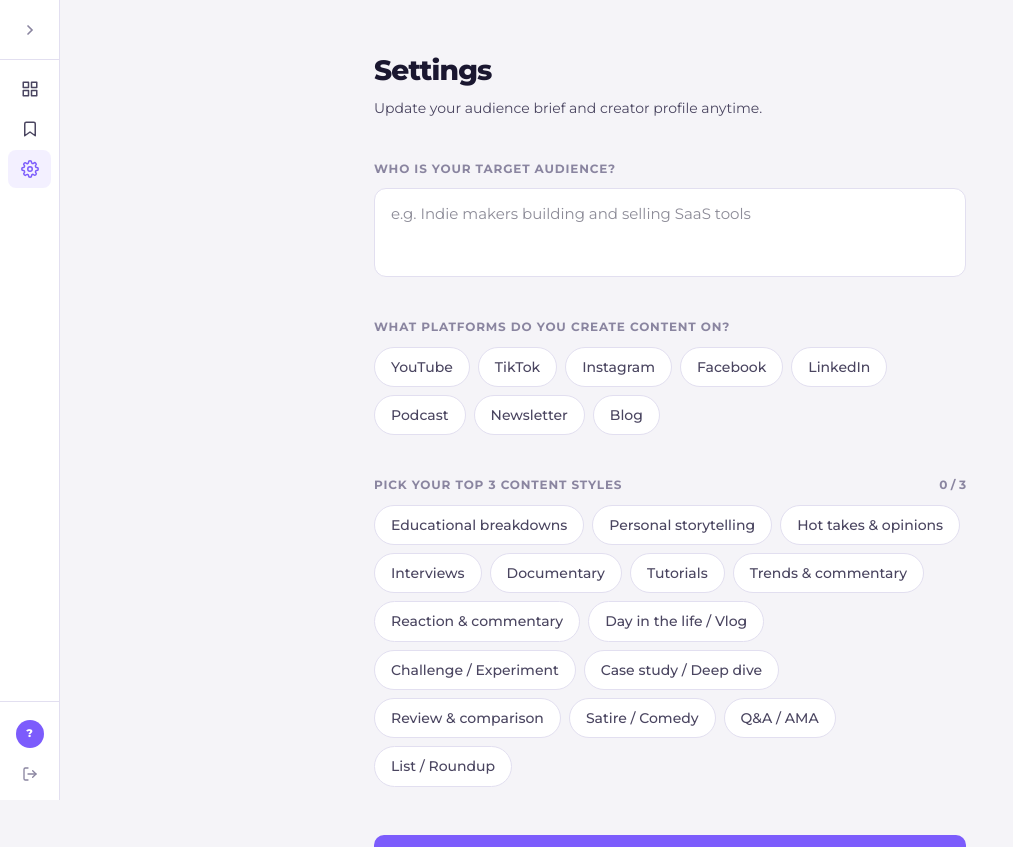
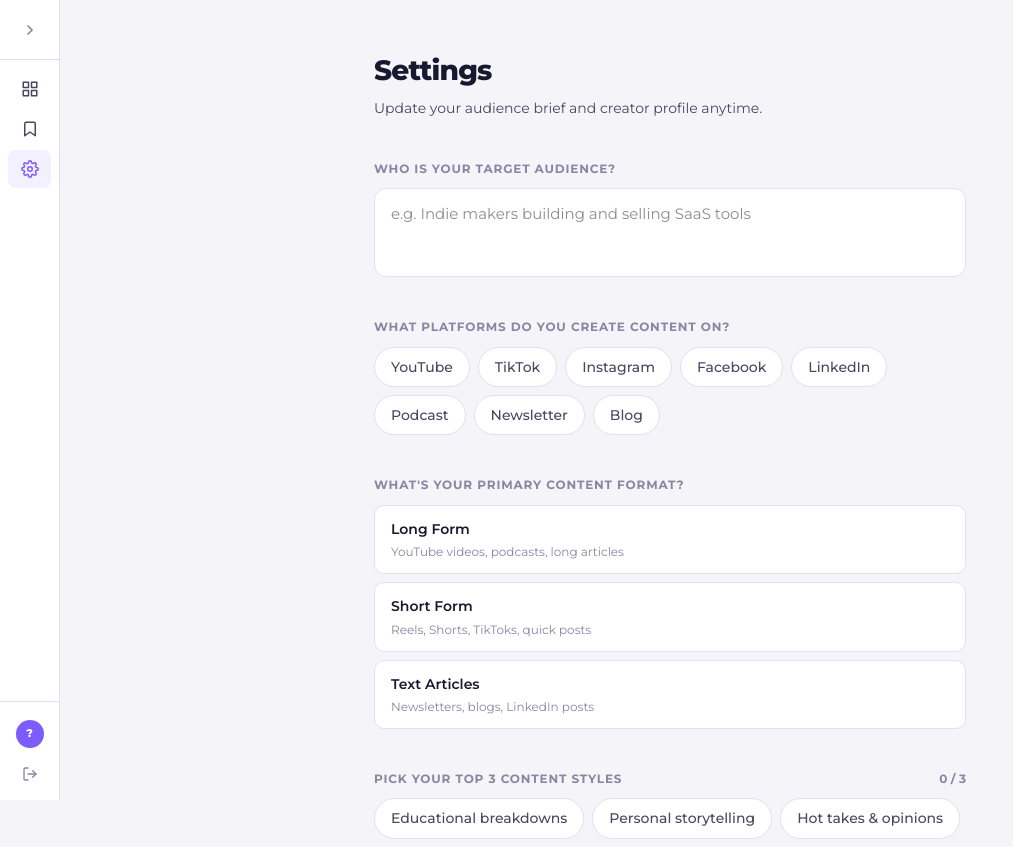
Before and after one commit to abhichandai/mtc, a Next.js app: page /settings in a window 1280 px wide. Shown: the top 847 px of the page, without its empty margins (0-1013 px from the left). Built offline with nearby package versions, Linux system fonts and the light colour scheme; no server answers.

Commit message:
feat: content format dimension — onboarding/settings/schema/AIE. Style fallbacks to 3 defaults. Dynamic platform context.

```diff
--- a/app/api/get-narratives/route.ts
+++ b/app/api/get-narratives/route.ts
@@ -25,41 +25,56 @@ const STYLE_LABELS: Record<string, string> = {
   satire: 'Satire / Comedy', qa: 'Q&A / AMA', listicle: 'List / Roundup',
 };
 
-function buildCreatorContext(platforms: string[], styles: string[], brief: string): string {
+const FORMAT_LABELS: Record<string, string> = {
+  long_form: 'Long Form',
+  short_form: 'Short Form',
+  text: 'Text Articles',
+};
+
+const DEFAULT_STYLES = ['Educational breakdowns', 'Personal storytelling', 'Hot takes & opinions'];
+
+function buildCreatorContext(platforms: string[], styles: string[], brief: string, contentFormat: string): string {
   const platformStr = platforms.length
     ? platforms.map(p => PLATFORM_LABELS[p] || p).join(', ')
     : null;
-  const styleLabels = styles.length
-    ? styles.map(s => STYLE_LABELS[s] || s)
-    : null;
-  const styleStr = styleLabels ? styleLabels.join(', ') : null;
-  const ideaCount = styles.length || 3;
+
+  // Fill up to 3 styles with defaults if fewer than 3 selected
+  const selectedStyleLabels = styles.map(s => STYLE_LABELS[s] || s);
+  const fillerStyles = DEFAULT_STYLES.filter(d => !selectedStyleLabels.includes(d));
+  const allStyleLabels = [...selectedStyleLabels, ...fillerStyles].slice(0, 3);
+
+  const formatLabel = contentFormat ? FORMAT_LABELS[contentFormat] || contentFormat : null;
 
   let ctx = `CREATOR CONTEXT:`;
   ctx += `\nAudience: ${brief || 'general audience'}.`;
   if (platformStr) ctx += `\nPlatform(s): ${platformStr}.`;
-  if (styleStr) ctx += `\nContent style(s): ${styleStr}.`;
+  if (formatLabel) ctx += `\nPrimary content format: ${formatLabel}.`;
+  ctx += `\nContent styles: ${allStyleLabels.join(', ')}.`;
 
   ctx += `\n\nCONTENT IDEAS INSTRUCTIONS:`;
-  ctx += `\nGenerate exactly ${ideaCount} content idea(s) per narrative — one per style listed above.`;
+  ctx += `\nGenerate exactly 3 content ideas per narrative — one per style listed above (${allStyleLabels.join(', ')}).`;
+  ctx += `\nLabel each idea with its style name. Frame each as a concrete, immediately actionable piece.`;
 
-  if (styleLabels && styleLabels.length > 0) {
-    ctx += `\nEach idea must be labelled with its style and specifically framed for how this creator executes that format.`;
-    styleLabels.forEach(style => {
-      ctx += `\n- "${style}" idea: write it as a concrete ${style.toLowerCase()} piece${platformStr ? ` for ${platformStr}` : ''}.`;
-    });
+  allStyleLabels.forEach(style => {
+    ctx += `\n- "${style}": write this as a specific ${style.toLowerCase()} piece${platformStr ? ` suited for ${platformStr}` : ''}.`;
+  });
+
+  if (formatLabel) {
+    ctx += `\nFormat context: this creator makes ${formatLabel} content.`;
+    if (formatLabel === 'Short Form') ctx += ` Ideas should be punchy, single-focus, and built for fast consumption.`;
+    if (formatLabel === 'Long Form') ctx += ` Ideas can have depth — multi-part structure, thorough exploration, longer narrative arc.`;
+    if (formatLabel === 'Text Articles') ctx += ` Ideas should be argument-driven with a clear thesis, written voice, and structured flow.`;
   }
 
   if (platformStr && platforms.length >= 2) {
     const eg1 = PLATFORM_LABELS[platforms[0]] || platforms[0];
     const eg2 = PLATFORM_LABELS[platforms[1]] || platforms[1];
-    ctx += `\nRemember: the same topic looks very different on ${eg1} vs ${eg2} — tailor the framing, length, and hook accordingly.`;
+    ctx += `\nNote: the same topic looks and performs differently on ${eg1} vs ${eg2} — tailor the framing and format norms for each platform accordingly.`;
   } else if (platformStr) {
-    ctx += `\nTailor the framing, hook, and format specifically for ${platformStr}.`;
+    ctx += `\nTailor the framing and format norms specifically for ${platformStr}.`;
   }
 
-  ctx += `\nDo NOT use generic "Educational/Story/Debate" labels. Use the creator's actual style names as listed above.`;
-  ctx += `\nMake every idea immediately actionable — the creator should be able to start executing it today.`;
+  ctx += `\nDo NOT use generic "Educational/Story/Debate" labels — use the exact style names listed above.`;
 
   return ctx;
 }
@@ -109,23 +124,25 @@ export async function GET(req: NextRequest) {
     let creatorPlatforms: string[] = [];
     let creatorStyles: string[] = [];
     let audienceBrief = '';
+    let creatorFormat = '';
     try {
       const { userId } = await auth();
       if (userId) {
         const { data: profile } = await supabase
           .from('profiles')
-          .select('platforms, content_styles, audience_brief')
+          .select('platforms, content_styles, audience_brief, content_format')
           .eq('user_id', userId)
           .single();
         if (profile) {
           creatorPlatforms = profile.platforms || [];
           creatorStyles = profile.content_styles || [];
           audienceBrief = profile.audience_brief || '';
+          creatorFormat = profile.content_format || '';
         }
       }
     } catch { /* profile fetch is best-effort — degrade gracefully */ }
 
-    const creatorContext = buildCreatorContext(creatorPlatforms, creatorStyles, audienceBrief);
+    const creatorContext = buildCreatorContext(creatorPlatforms, creatorStyles, audienceBrief, creatorFormat);
 
     // Fetch full comment tree from backend (now returns recursively flattened tree)
     const commentsRes = await fetch(
--- a/app/api/profile/route.ts
+++ b/app/api/profile/route.ts
@@ -31,7 +31,7 @@ export async function POST(req: NextRequest) {
   }
 
   const body = await req.json();
-  const { audience_brief, platforms, content_styles, onboarding_completed } = body;
+  const { audience_brief, platforms, content_styles, content_format, onboarding_completed } = body;
 
   const { data, error } = await supabase
     .from('profiles')
@@ -41,6 +41,7 @@ export async function POST(req: NextRequest) {
         ...(audience_brief !== undefined && { audience_brief }),
         ...(platforms !== undefined && { platforms }),
         ...(content_styles !== undefined && { content_styles }),
+        ...(content_format !== undefined && { content_format }),
         ...(onboarding_completed !== undefined && { onboarding_completed }),
       },
       { onConflict: 'user_id' }
--- a/app/onboarding/page.tsx
+++ b/app/onboarding/page.tsx
@@ -35,6 +35,12 @@ const STYLES = [
 
 const MAX_STYLES = 3;
 
+const FORMATS = [
+  { id: 'long_form', label: 'Long Form', desc: 'YouTube videos, podcasts, long articles' },
+  { id: 'short_form', label: 'Short Form', desc: 'Reels, Shorts, TikToks, quick posts' },
+  { id: 'text', label: 'Text Articles', desc: 'Newsletters, blogs, LinkedIn posts' },
+];
+
 function OnboardingContent() {
   const router = useRouter();
   const searchParams = useSearchParams();
@@ -44,6 +50,7 @@ function OnboardingContent() {
   const [brief, setBrief] = useState('');
   const [platforms, setPlatforms] = useState<string[]>([]);
   const [styles, setStyles] = useState<string[]>([]);
+  const [contentFormat, setContentFormat] = useState<string>('');
   const [saving, setSaving] = useState(false);
   const [checking, setChecking] = useState(true);
 
@@ -99,6 +106,7 @@ function OnboardingContent() {
           audience_brief: brief.trim(),
           platforms,
           content_styles: styles,
+          content_format: contentFormat,
           onboarding_completed: true,
         }),
       });
@@ -308,6 +316,48 @@ function OnboardingContent() {
                 </div>
               </div>
 
+              {/* Content Format */}
+              <div style={{ marginBottom: 28 }}>
+                <div style={{ marginBottom: 12 }}>
+                  <p style={{
+                    fontSize: 12, fontWeight: 700, letterSpacing: '0.07em',
+                    textTransform: 'uppercase', color: 'var(--text-dim)',
+                    fontFamily: 'var(--font-ui)', margin: 0,
+                  }}>
+                    What&apos;s your primary content format?
+                  </p>
+                </div>
+                <div style={{ display: 'flex', flexDirection: 'column', gap: 8 }}>
+                  {FORMATS.map(f => {
+                    const active = contentFormat === f.id;
+                    return (
+                      <button
+                        key={f.id}
+                        onClick={() => setContentFormat(f.id)}
+                        style={{
+                          padding: '12px 16px',
+                          borderRadius: 10,
+                          border: `1.5px solid ${active ? 'var(--accent)' : 'var(--border)'}`,
+                          background: active ? 'var(--accent-dim)' : 'var(--surface)',
+                          fontFamily: 'var(--font-ui)',
+                          cursor: 'pointer',
+                          transition: 'all 0.15s',
+                          textAlign: 'left',
+                          display: 'flex', flexDirection: 'column', gap: 2,
+                        }}
+                      >
+                        <span style={{ fontSize: 14, fontWeight: active ? 700 : 600, color: active ? 'var(--accent)' : 'var(--text)' }}>
+                          {f.label}
+                        </span>
+                        <span style={{ fontSize: 12, color: active ? 'var(--accent)' : 'var(--text-dim)', fontWeight: 400 }}>
+                          {f.desc}
+                        </span>
+                      </button>
+                    );
+                  })}
+                </div>
+              </div>
+
               {/* Style */}
               <div style={{ marginBottom: 32 }}>
                 <div style={{ display: 'flex', alignItems: 'baseline', justifyContent: 'space-between', marginBottom: 12 }}>
@@ -374,11 +424,11 @@ function OnboardingContent() {
                 </button>
                 <button
                   onClick={handleComplete}
-                  disabled={saving || (platforms.length === 0 && styles.length === 0)}
+                  disabled={saving || platforms.length === 0 || !contentFormat}
                   style={{
                     flex: 1, padding: '14px',
-                    background: platforms.length > 0 || styles.length > 0 ? 'var(--accent)' : 'var(--border)',
-                    color: platforms.length > 0 || styles.length > 0 ? '#fff' : 'var(--text-dim)',
+                    background: platforms.length > 0 && contentFormat ? 'var(--accent)' : 'var(--border)',
+                    color: platforms.length > 0 && contentFormat ? '#fff' : 'var(--text-dim)',
                     border: 'none', borderRadius: 10,
                     fontSize: 15, fontWeight: 700,
                     fontFamily: 'var(--font-ui)',
--- a/app/settings/page.tsx
+++ b/app/settings/page.tsx
@@ -36,6 +36,12 @@ const STYLES = [
 
 const MAX_STYLES = 3;
 
+const FORMATS = [
+  { id: 'long_form', label: 'Long Form', desc: 'YouTube videos, podcasts, long articles' },
+  { id: 'short_form', label: 'Short Form', desc: 'Reels, Shorts, TikToks, quick posts' },
+  { id: 'text', label: 'Text Articles', desc: 'Newsletters, blogs, LinkedIn posts' },
+];
+
 type SaveState = 'idle' | 'saving' | 'saved' | 'error';
 
 export default function SettingsPage() {
@@ -46,6 +52,7 @@ export default function SettingsPage() {
   const [brief, setBrief] = useState('');
   const [platforms, setPlatforms] = useState<string[]>([]);
   const [styles, setStyles] = useState<string[]>([]);
+  const [contentFormat, setContentFormat] = useState<string>('');
   const [saveState, setSaveState] = useState<SaveState>('idle');
 
   // Reset onboarding state
@@ -62,6 +69,7 @@ export default function SettingsPage() {
           setBrief(data.profile.audience_brief ?? '');
           setPlatforms(data.profile.platforms ?? []);
           setStyles(data.profile.content_styles ?? []);
+          setContentFormat(data.profile.content_format ?? '');
         }
       } finally {
         setLoading(false);
@@ -94,6 +102,7 @@ export default function SettingsPage() {
           audience_brief: brief.trim(),
           platforms,
           content_styles: styles,
+          content_format: contentFormat,
         }),
       });
       if (!res.ok) throw new Error();
@@ -196,6 +205,39 @@ export default function SettingsPage() {
                   transition: 'all 0.15s',
                 }}>
                   {p.label}
+                </button>
+              );
+            })}
+          </div>
+        </section>
+
+        {/* ── Content Format ── */}
+        <section style={{ marginBottom: 40 }}>
+          <label style={{
+            fontSize: 12, fontWeight: 700, letterSpacing: '0.07em',
+            textTransform: 'uppercase', color: 'var(--text-dim)',
+            fontFamily: 'var(--font-ui)', display: 'block', marginBottom: 10,
+          }}>
+            What&apos;s your primary content format?
+          </label>
+          <div style={{ display: 'flex', flexDirection: 'column', gap: 8 }}>
+            {FORMATS.map(f => {
+              const active = contentFormat === f.id;
+              return (
+                <button key={f.id} onClick={() => { setContentFormat(f.id); setSaveState('idle'); }} style={{
+                  padding: '12px 16px', borderRadius: 10,
+                  border: `1.5px solid ${active ? 'var(--accent)' : 'var(--border)'}`,
+                  background: active ? 'var(--accent-dim)' : 'var(--surface)',
+                  fontFamily: 'var(--font-ui)', cursor: 'pointer',
+                  transition: 'all 0.15s', textAlign: 'left',
+                  display: 'flex', flexDirection: 'column', gap: 2,
+                }}>
+                  <span style={{ fontSize: 14, fontWeight: active ? 700 : 600, color: active ? 'var(--accent)' : 'var(--text)' }}>
+                    {f.label}
+                  </span>
+                  <span style={{ fontSize: 12, color: active ? 'var(--accent)' : 'var(--text-dim)', fontWeight: 400 }}>
+                    {f.desc}
+                  </span>
                 </button>
               );
             })}
```
